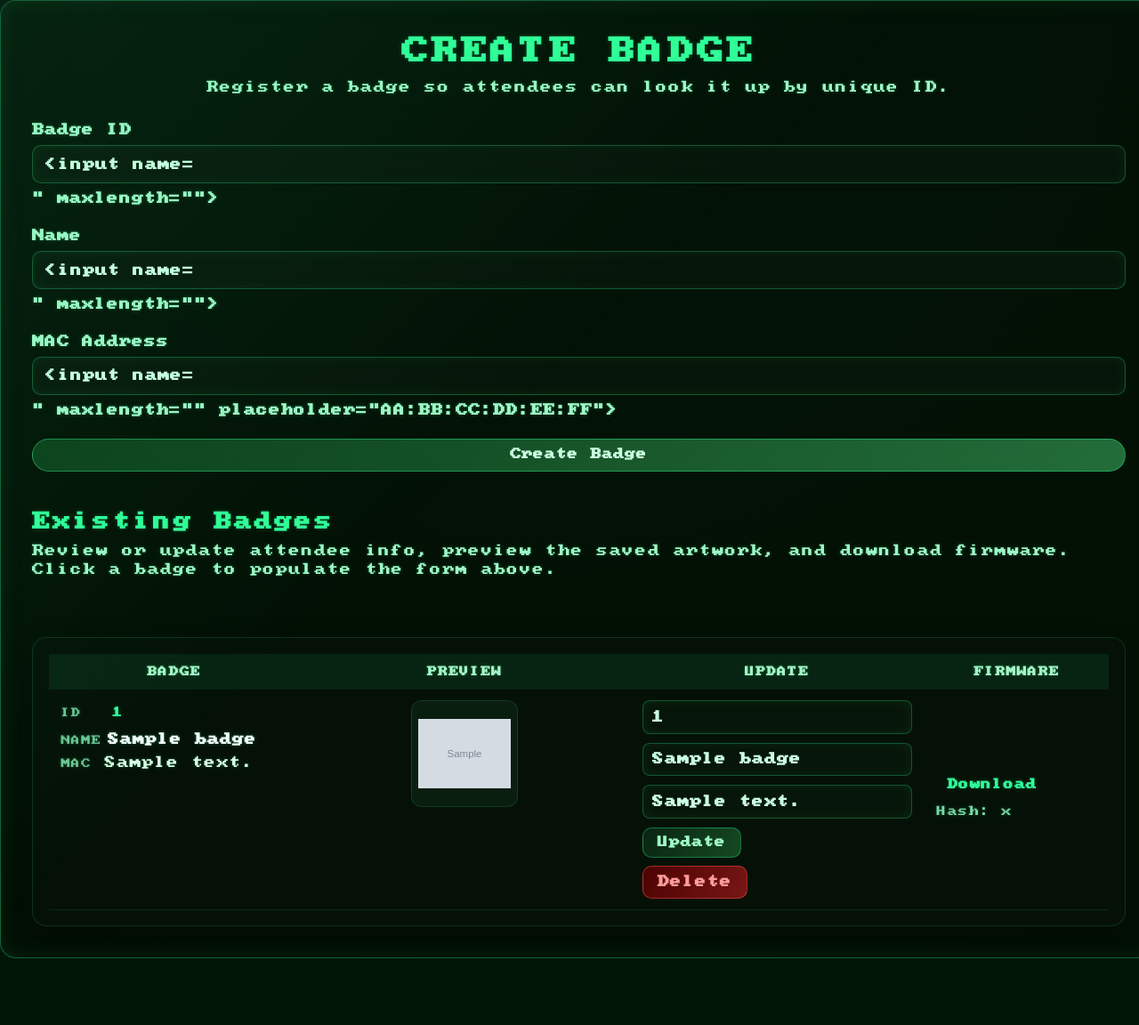
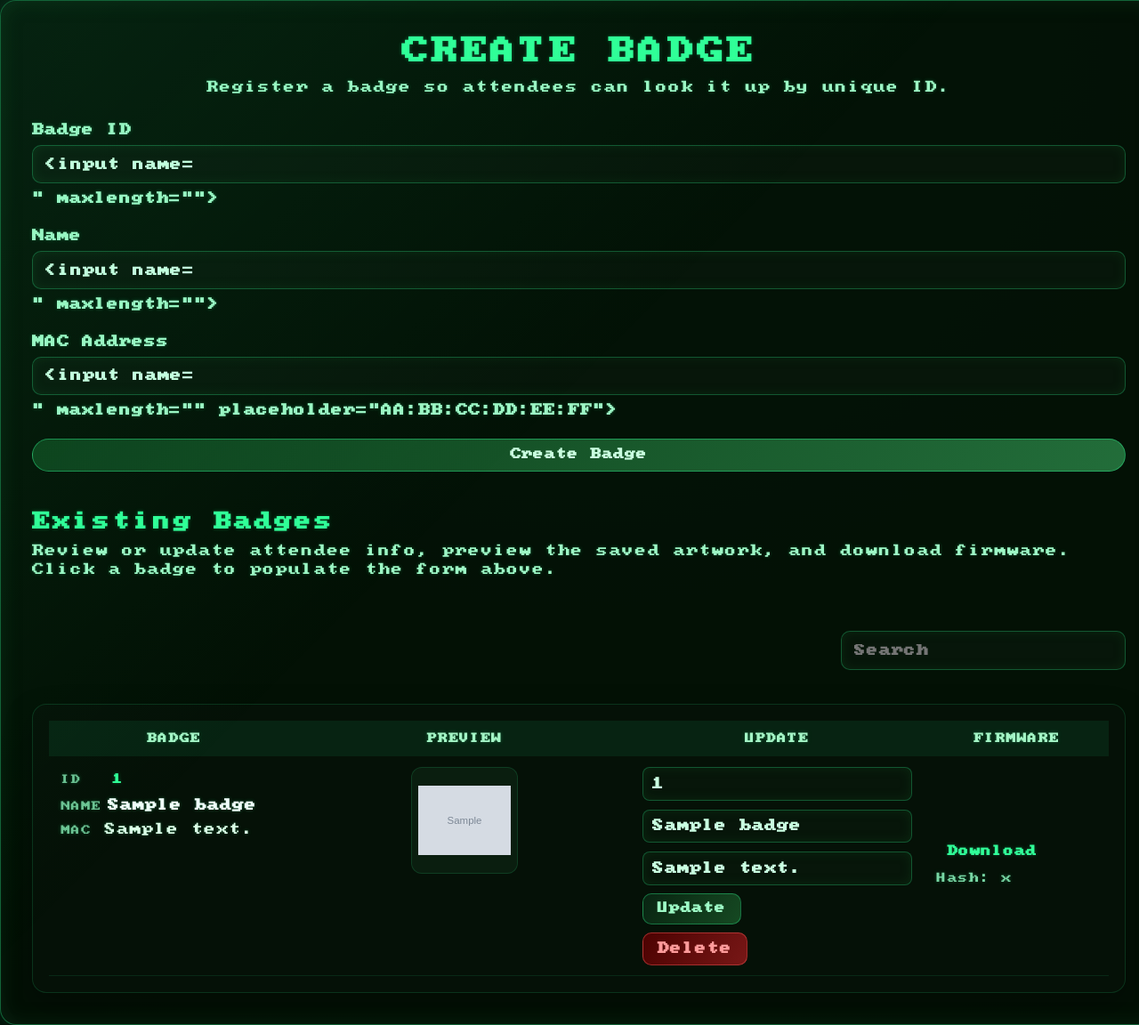
Before and after one commit to itsamenathan/phreaknic26-badge-server, a FastAPI app: template app/templates/admin_create_badge.html in a window 1280 px wide. Shown: the whole page at 89% size. Before the commit the page ends 1077 px from the top, so only its background shows below. Run offline with FastAPI, Linux system fonts and the light colour scheme; the template is opened without the code that fills it: most values are stand-ins (such as "Sample title", 1, 10 or a date in 2020); grey boxes marked "Sample" are stand-in pictures; form fields are guessed from the names that the template uses; parts of the project's set-up code (start-up, migrations or seed data) failed here and were passed over.

Commit message:
Add search functionality to badge table and improve layout

```diff
--- a/app/static/style.css
+++ b/app/static/style.css
@@ -336,6 +336,25 @@
     box-shadow: 0 12px 32px rgba(0, 0, 0, 0.32);
     overflow-x: auto;
     margin-top: 1.25rem;
+}
+
+.badge-table__toolbar {
+    display: flex;
+    justify-content: flex-end;
+    flex-wrap: wrap;
+    gap: 0.75rem;
+    margin-top: 0.75rem;
+}
+
+.badge-table__search {
+    width: 100%;
+    max-width: 320px;
+}
+
+.badge-table__search-message {
+    margin-top: 0.85rem;
+    text-align: right;
+    font-size: 0.85rem;
 }
 
 .badge-table {
@@ -706,7 +725,8 @@
 
 .field input[type="text"],
 .field input[type="file"],
-.field input[type="number"] {
+.field input[type="number"],
+.field input[type="search"] {
     padding: 0.75rem 1rem;
     border-radius: 10px;
     border: 1px solid rgba(48, 255, 152, 0.28);
@@ -734,7 +754,8 @@
 
 .field input[type="text"]:focus,
 .field input[type="file"]:focus,
-.field input[type="number"]:focus {
+.field input[type="number"]:focus,
+.field input[type="search"]:focus {
     outline: 2px solid rgba(48, 255, 152, 0.55);
     border-color: rgba(48, 255, 152, 0.6);
 }
--- a/app/templates/admin_create_badge.html
+++ b/app/templates/admin_create_badge.html
@@ -46,8 +46,20 @@
                 <p>Review or update attendee info, preview the saved artwork, and download firmware. Click a badge to populate the form above.</p>
             </header>
             {% if badges %}
+                <div class="badge-table__toolbar">
+                    <label class="field badge-table__search">
+                        <span class="visually-hidden">Search badges</span>
+                        <input
+                            type="search"
+                            id="badge-search"
+                            placeholder="Search"
+                            aria-label="Search badges"
+                            autocomplete="off"
+                        >
+                    </label>
+                </div>
                 <div class="badge-table-wrapper">
-                    <table class="badge-table">
+                    <table class="badge-table" id="badge-table">
                         <colgroup>
                             <col class="badge-table__col badge-table__col--identity">
                             <col class="badge-table__col badge-table__col--preview">
@@ -64,7 +76,11 @@
                         </thead>
                         <tbody>
                             {% for badge in badges %}
-                                <tr>
+                                <tr
+                                    data-badge-id="{{ badge.unique_id|lower }}"
+                                    data-badge-name="{{ badge.name|lower }}"
+                                    data-badge-mac="{{ (badge.mac_address or '')|lower }}"
+                                >
                                     <td class="badge-table__identity" data-label="Badge">
                                         <div class="badge-table__identity-group">
                                             <span class="badge-table__label">ID</span>
@@ -159,6 +175,9 @@
                         </tbody>
                     </table>
                 </div>
+                <p class="badge-table__search-message muted" data-badge-search-empty aria-live="polite" hidden>
+                    No badges match your search.
+                </p>
                 <div class="lightbox-overlay" id="badges-lightbox" aria-modal="true" role="dialog" hidden>
                     <div class="lightbox-content" role="document">
                         <button type="button" class="lightbox-close" id="badges-lightbox-close">Close</button>
@@ -168,6 +187,32 @@
                 </div>
                 <script>
                     (function () {
+                        const searchInput = document.getElementById('badge-search');
+                        const table = document.getElementById('badge-table');
+                        const emptyState = document.querySelector('[data-badge-search-empty]');
+                        if (searchInput && table) {
+                            const rows = Array.from(table.querySelectorAll('tbody tr'));
+                            const filterRows = () => {
+                                const query = searchInput.value.trim().toLowerCase();
+                                let matches = 0;
+                                rows.forEach((row) => {
+                                    const id = row.dataset.badgeId || '';
+                                    const name = row.dataset.badgeName || '';
+                                    const mac = row.dataset.badgeMac || '';
+                                    const isMatch = !query || id.includes(query) || name.includes(query) || mac.includes(query);
+                                    row.hidden = !isMatch;
+                                    if (isMatch) {
+                                        matches += 1;
+                                    }
+                                });
+                                if (emptyState) {
+                                    emptyState.hidden = matches > 0 || !query;
+                                }
+                            };
+                            searchInput.addEventListener('input', filterRows);
+                            filterRows();
+                        }
+
                         const overlay = document.getElementById('badges-lightbox');
                         if (!overlay) {
                             return;
```
